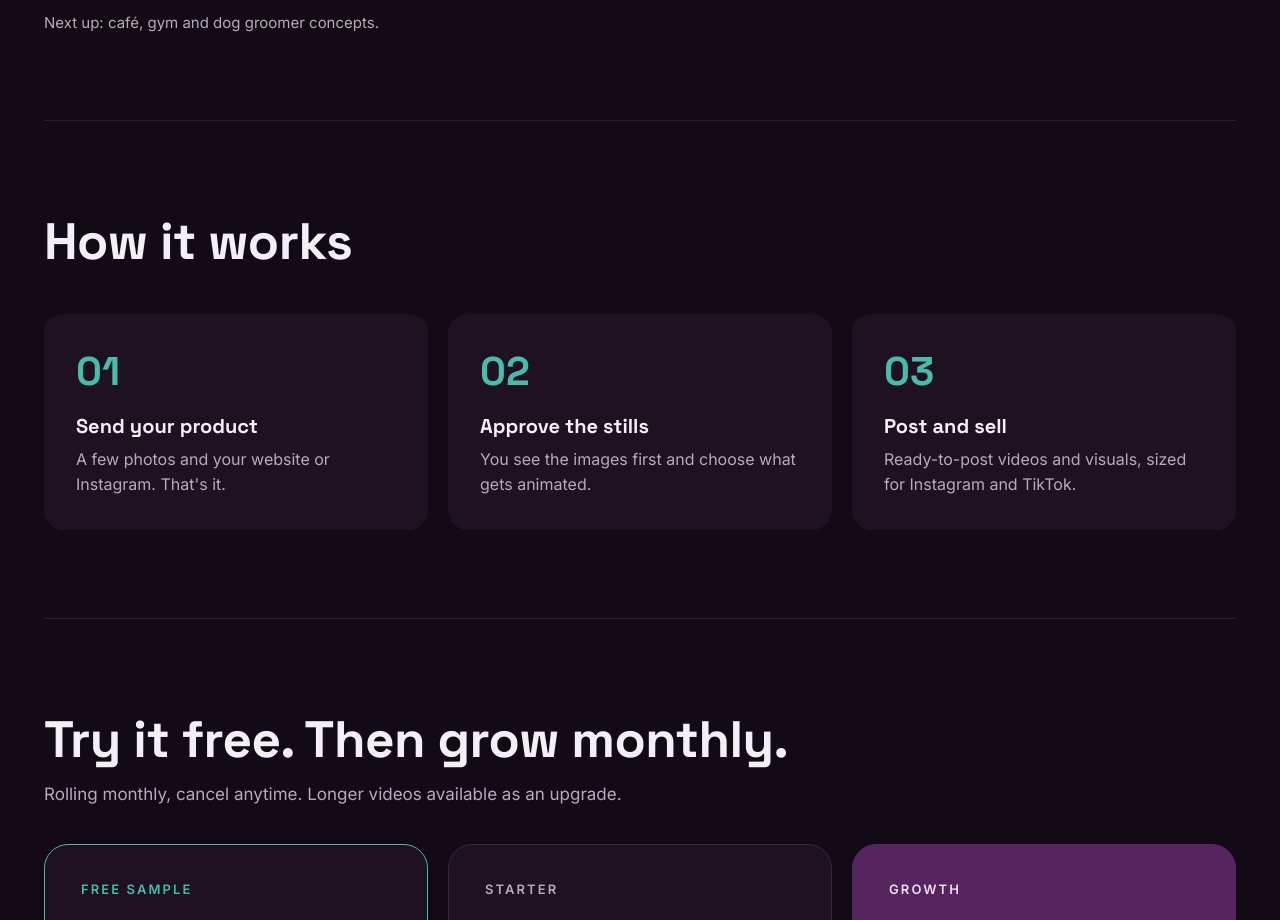
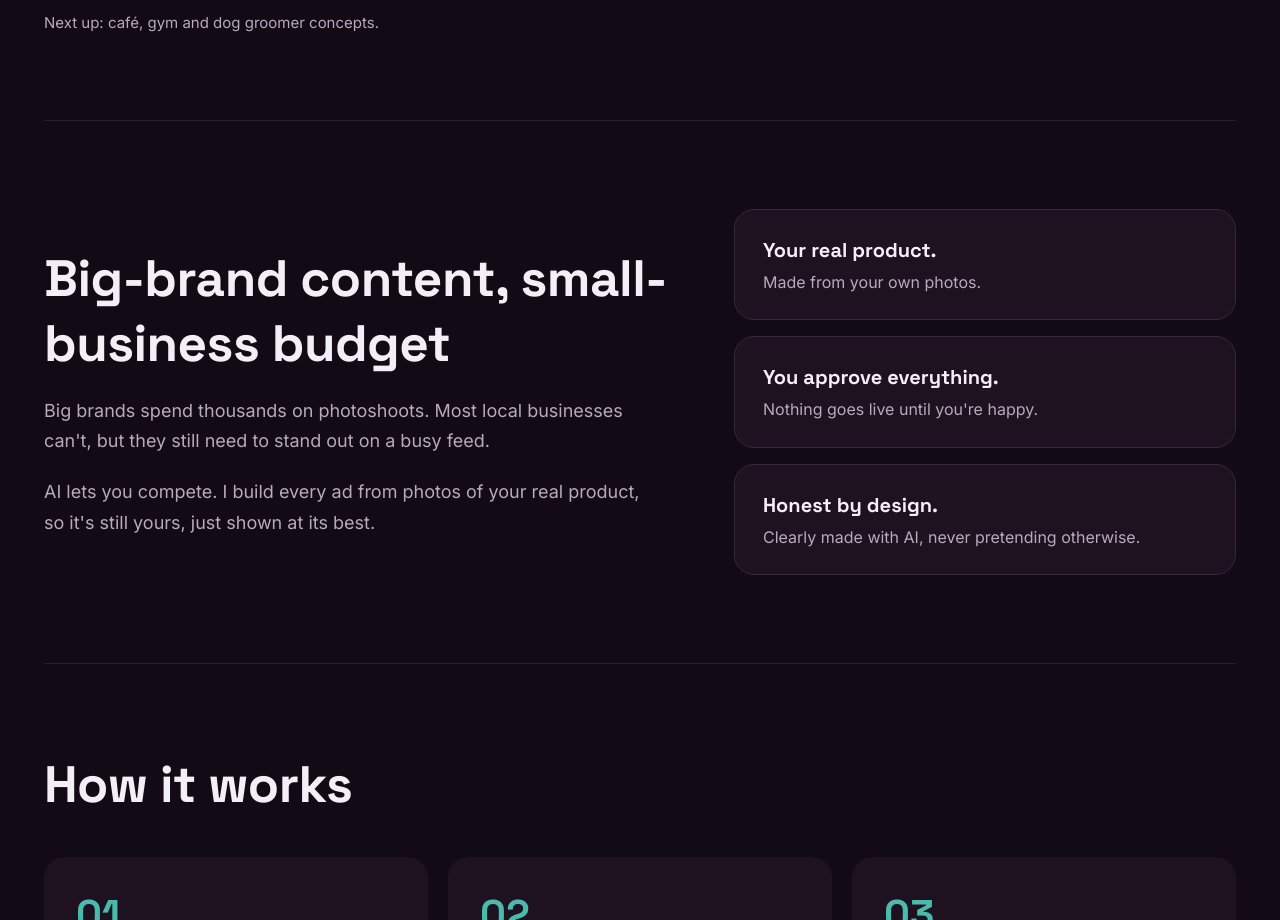
Before and after one commit to melissab8/7vcreative-website, a plain HTML site: page index.html in a window 1280 px wide. Shown: the part 1900-2820 px from the top of the page. Drawn offline with Linux system fonts and the light colour scheme.

Commit message:
Add 'Big-brand content, small-business budget' section
Co-Authored-By: Claude Opus 5.5 <noreply@anthropic.com>
Claude-Session: https://claude.ai/code/session_01KqzSk3XSxiUgkoF669ha65

```diff
--- a/assets/site.css
+++ b/assets/site.css
@@ -128,3 +128,11 @@ h1,h2,h3{font-family:var(--head)}
 .site-foot a{color:var(--muted)}
 .site-foot span{display:flex;flex-wrap:wrap;gap:8px 20px}
 @media (max-width:640px){.brand img{width:60px;height:60px}.form,.guide{padding:28px}}
+
+/* why AI */
+.why{display:flex;flex-wrap:wrap;gap:48px;align-items:center}
+.why-copy{flex:1 1 520px;min-width:0}
+.why-copy p{margin:20px 0 0;font-size:18px;line-height:1.7;color:var(--muted);max-width:620px}
+.why-points{flex:1 1 380px;min-width:0;list-style:none;margin:0;padding:0;display:grid;gap:16px}
+.why-points li{background:var(--panel);border:1px solid var(--line2);border-radius:20px;padding:24px 28px;color:var(--muted);line-height:1.6}
+.why-points strong{display:block;color:var(--text);font-family:var(--head);font-size:20px;margin-bottom:4px}
--- a/index.html
+++ b/index.html
@@ -14,7 +14,7 @@
 <link rel="preconnect" href="https://fonts.googleapis.com">
 <link rel="preconnect" href="https://fonts.gstatic.com" crossorigin>
 <link href="https://fonts.googleapis.com/css2?family=Space+Grotesk:wght@500;600;700&amp;family=Inter:wght@400;500;600&amp;display=swap" rel="stylesheet">
-<link rel="stylesheet" href="assets/site.css?v=4">
+<link rel="stylesheet" href="assets/site.css?v=5">
 </head>
 <body>
 <div class="wrap">
@@ -64,6 +64,21 @@
 <li><figure><div class="media r-916"><video src="assets/glass-skin.mp4" poster="assets/glass-skin-poster.jpg" autoplay muted loop playsinline preload="metadata" aria-label="SANTAL glass-skin model video"></video><button type="button" class="sound" aria-pressed="false" aria-label="Turn sound on"><svg class="off" viewBox="0 0 24 24" fill="none" stroke="currentColor" stroke-width="2" stroke-linecap="round" stroke-linejoin="round" aria-hidden="true"><path d="M11 5 6 9H2v6h4l5 4V5z"/><path d="m22 9-6 6M16 9l6 6"/></svg><svg class="on" viewBox="0 0 24 24" fill="none" stroke="currentColor" stroke-width="2" stroke-linecap="round" stroke-linejoin="round" aria-hidden="true"><path d="M11 5 6 9H2v6h4l5 4V5z"/><path d="M15.5 8.5a5 5 0 0 1 0 7M19 5a10 10 0 0 1 0 14"/></svg><span>Sound</span></button></div><figcaption><strong>SANTAL</strong><span>Glass-skin model</span></figcaption></figure></li>
 </ul>
 <p class="note" style="margin-top:20px">Next up: café, gym and dog groomer concepts.</p>
+</section>
+
+<section id="why" class="section">
+<div class="why">
+<div class="why-copy">
+<h2>Big-brand content, small-business budget</h2>
+<p>Big brands spend thousands on photoshoots. Most local businesses can&#39;t, but they still need to stand out on a busy feed.</p>
+<p>AI lets you compete. I build every ad from photos of your real product, so it&#39;s still yours, just shown at its best.</p>
+</div>
+<ul class="why-points">
+<li><strong>Your real product.</strong> Made from your own photos.</li>
+<li><strong>You approve everything.</strong> Nothing goes live until you&#39;re happy.</li>
+<li><strong>Honest by design.</strong> Clearly made with AI, never pretending otherwise.</li>
+</ul>
+</div>
 </section>
 
 <section id="how" class="section">
```
Also changed, not shown: privacy.html (+1 -1 lines).
